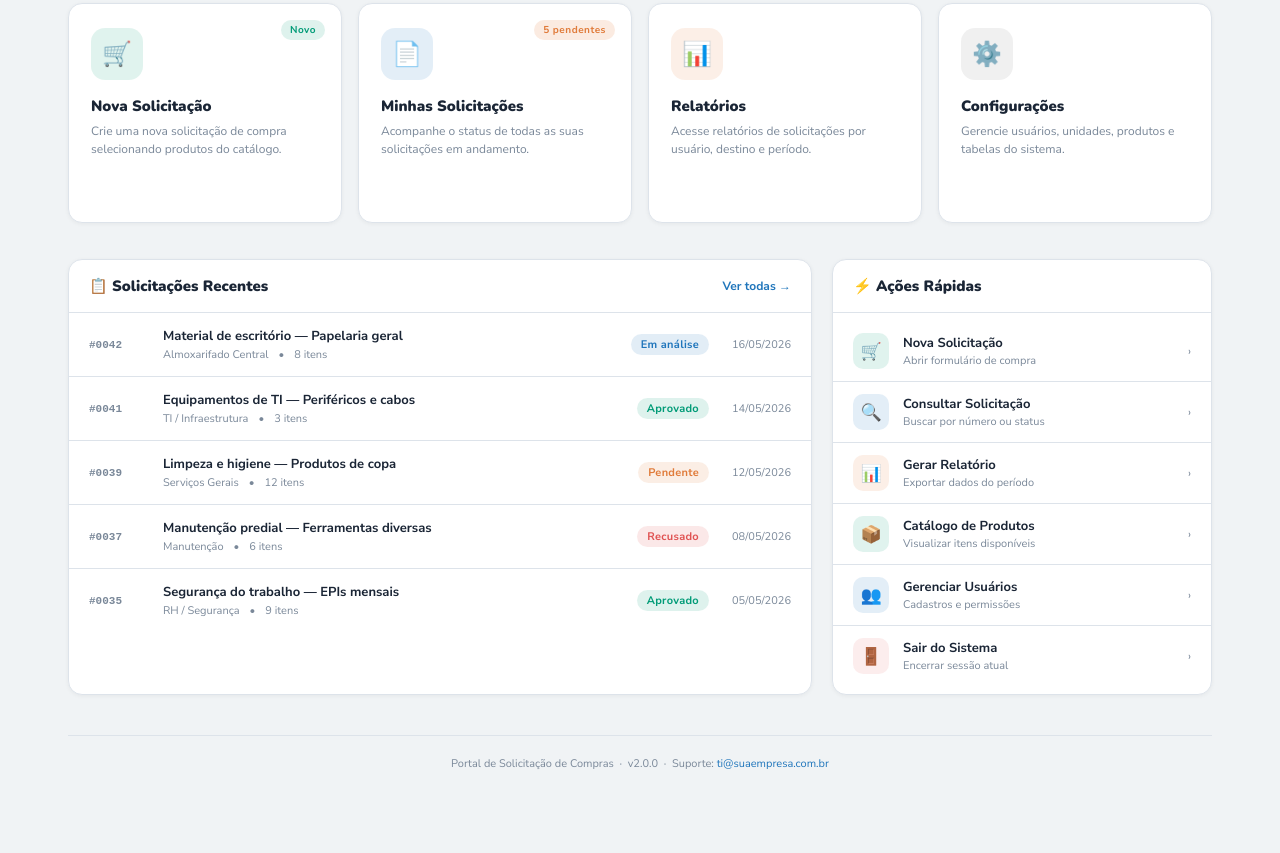
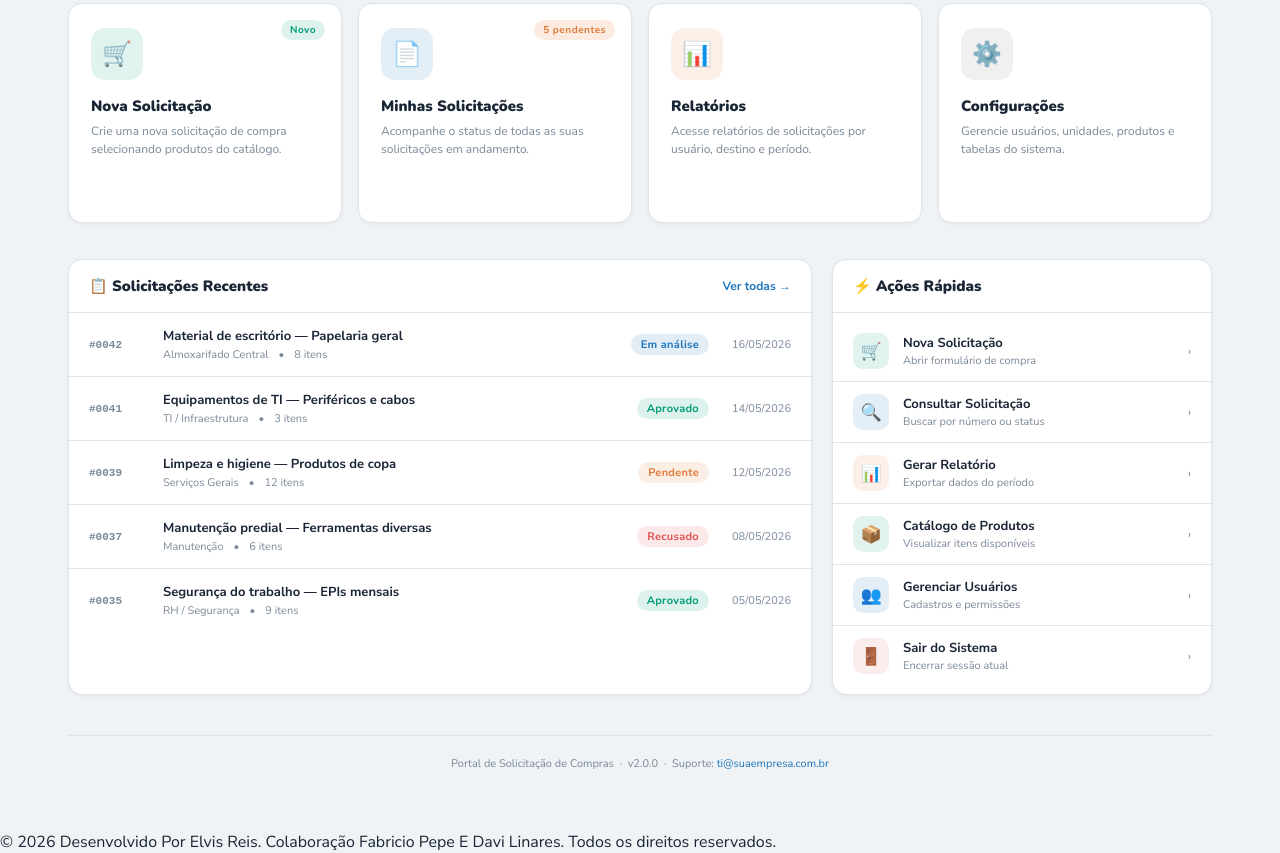
Before and after one commit to Appa05969/portal-compras05, a website: page menu-inicial.html in a window 1280 px wide. Shown: the part 466-1319 px from the top of the page. Before the commit the page ends 1297 px from the top, so only its background shows below. Drawn offline with nearby package versions, Linux system fonts and the light colour scheme.

Commit message:
Update menu-inicial.html

```diff
--- a/menu-inicial.html
+++ b/menu-inicial.html
@@ -256,5 +256,8 @@
 
 
 <script src="js/menu-inicial.js"></script>
+  <footer>
+        <p>&copy; 2026 Desenvolvido Por Elvis Reis. Colaboração Fabricio Pepe E Davi Linares. Todos os direitos reservados.</p>
+    </footer>
 </body>
 </html>
```
